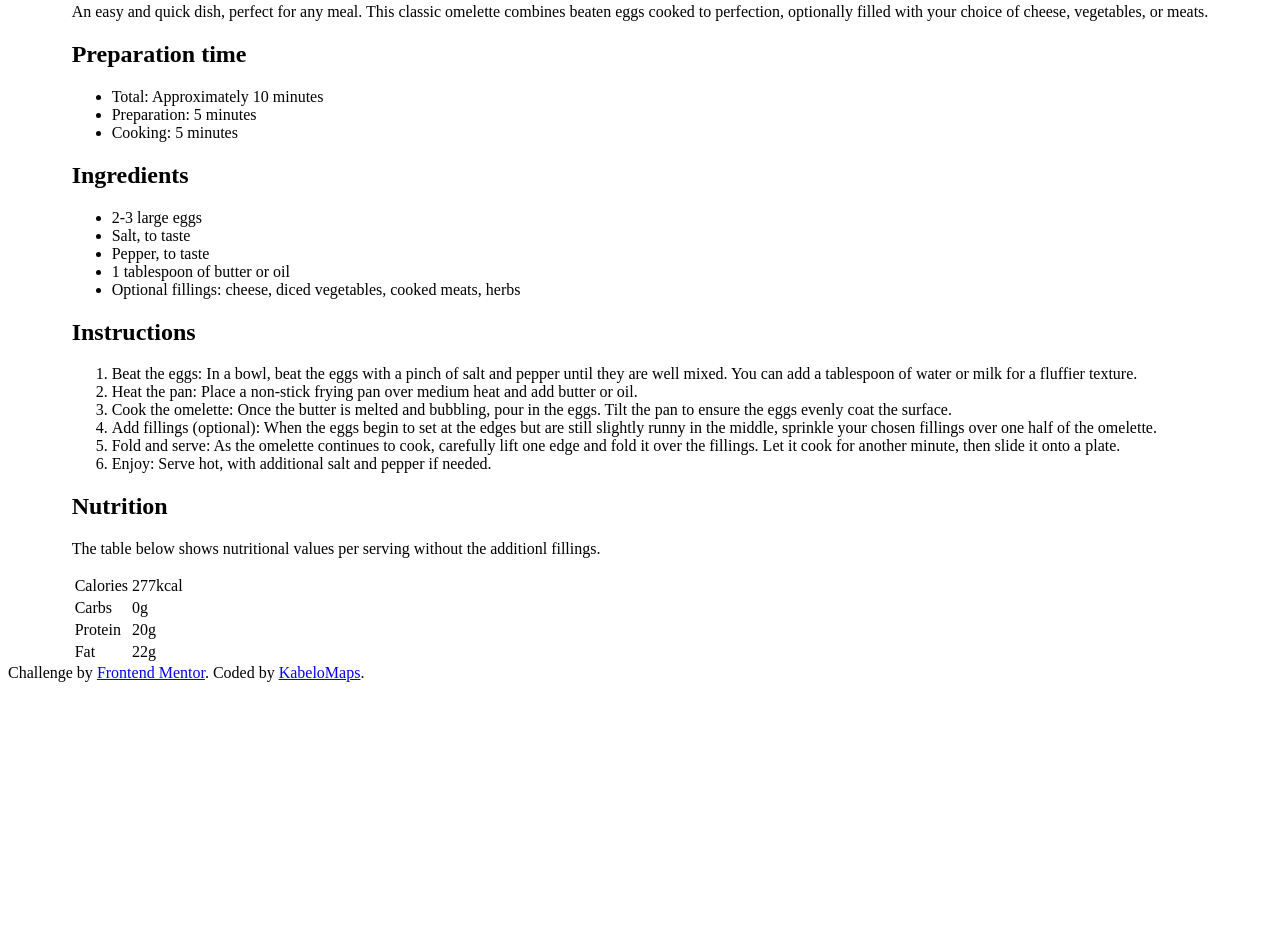
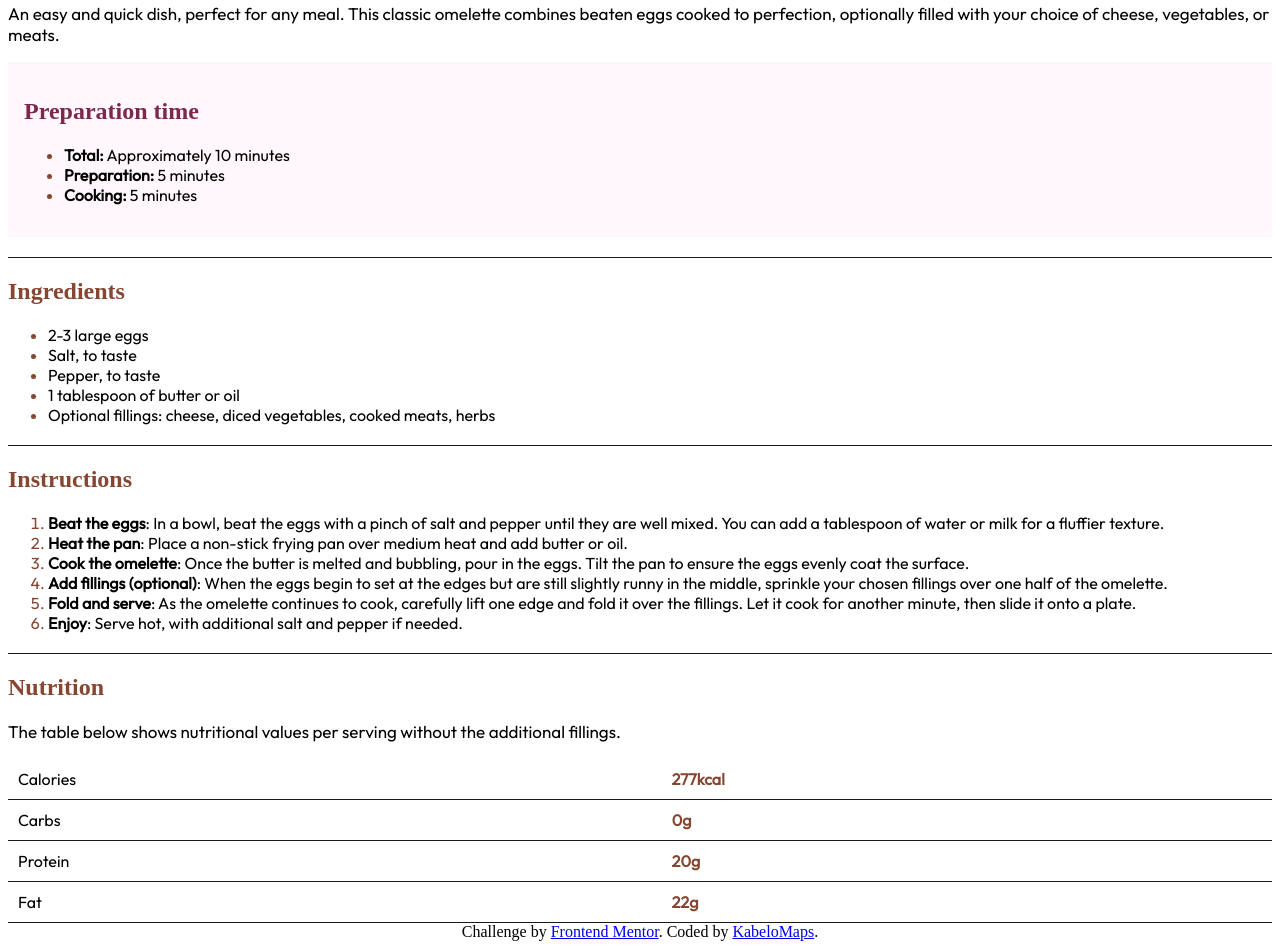
Before and after one commit to KabeloMaps/Recipe-Page, a plain HTML site: page index.html in a window 1280 px wide. Shown: the part 500-1449 px from the top of the page. Before the commit the page ends 1190 px from the top, so only its background shows below. Drawn offline with Linux system fonts and the light colour scheme.

Commit message:
Final Changes

```diff
--- a/index.html
+++ b/index.html
@@ -12,6 +12,8 @@
       href="./assets/images/favicon-32x32.png"
       />
       <link href="https://fonts.googleapis.com/css2?family=Young+Serif&display=swap" rel="stylesheet">
+      <link href="https://fonts.googleapis.com/css2?family=Outfit&display=swap" rel="stylesheet">
+
 
 
     <title>Recipe page</title>
@@ -26,8 +28,8 @@
 
 
 <section class="body">
-  <div class="Description">
-    <h1 id="description-header">Simple Omelette Recipe</h1>
+  <div class="description">
+    <h1 id="description-header" >Simple Omelette Recipe</h1>
     <p>
       An easy and quick dish, perfect for any meal. This classic omelette
       combines beaten eggs cooked to perfection, optionally filled with your
@@ -36,17 +38,17 @@
   </div>
 
 
-  <div class="Prep description">
-    <h2>Preparation time</h2>
+  <div class="prep-description">
+    <h2 style="color:#7A284E" >Preparation time</h2>
     <ul>
-      <li>Total: Approximately 10 minutes</li>
-      <li>Preparation: 5 minutes</li>
-      <li>Cooking: 5 minutes</li>
+      <li><b>Total:</b> Approximately 10 minutes</li>
+      <li><b>Preparation:</b> 5 minutes</li>
+      <li><b>Cooking:</b> 5 minutes</li>
     </ul>
   </div>
-
-  <div class="Ingredients">
-    <h2>Ingredients</h2>
+<hr>
+  <div class="ingredients">
+    <h2 style="color:#854632">Ingredients</h2>
     <ul>
       <li>2-3 large eggs</li>
       <li>Salt, to taste</a>
@@ -55,49 +57,58 @@
       <li>Optional fillings: cheese, diced vegetables, cooked meats, herbs</li>
     </ul>
   </div>
-
-  <div class="Instructions">
-   <h2>Instructions</h2>
+<hr>
+  <div class="instructions">
+   <h2 style="color:#854632">Instructions</h2>
     <ol>
-      <li>Beat the eggs: In a bowl, beat the eggs with a pinch of salt and pepper until they are well mixed. You can add a tablespoon of water or milk for a fluffier texture.
+      <li><b>Beat the eggs</b>: In a bowl, beat the eggs with a pinch of salt and pepper until they are well mixed. You can add a tablespoon of water or milk for a fluffier texture.
       </li>
-      <li>Heat the pan: Place a non-stick frying pan over medium heat and add butter or oil.
+      <li><b>Heat the pan</b>: Place a non-stick frying pan over medium heat and add butter or oil.
       </li>
-      <li>Cook the omelette: Once the butter is melted and bubbling, pour in the eggs. Tilt the pan to ensure the eggs evenly coat the surface.
+      <li><b>Cook the omelette</b>: Once the butter is melted and bubbling, pour in the eggs. Tilt the pan to ensure the eggs evenly coat the surface.
       </li>
-      <li>Add fillings (optional): When the eggs begin to set at the edges but are still slightly runny in the middle, sprinkle your chosen fillings over one half of the omelette.
+      <li><b>Add fillings (optional)</b>: When the eggs begin to set at the edges but are still slightly runny in the middle, sprinkle your chosen fillings over one half of the omelette.
       </li>
-      <li>Fold and serve: As the omelette continues to cook, carefully lift one edge and fold it over the fillings. Let it cook for another minute, then slide it onto a plate.
+      <li><b>Fold and serve</b>: As the omelette continues to cook, carefully lift one edge and fold it over the fillings. Let it cook for another minute, then slide it onto a plate.
 </li>   </li>
-<li>    Enjoy: Serve hot, with additional salt and pepper if needed.
+<li><b>Enjoy</b>: Serve hot, with additional salt and pepper if needed.
 </li>
   </div>
+<hr>
+  <div class="nutrition">
+    <h2 style="color:#854632">Nutrition</h2>
+    <p>The table below shows nutritional values per serving without the additional fillings.</p>
 
-  <div class="Nutrition">
-    <h2>Nutrition</h2>
-    <p>The table below shows nutritional values per serving without the additionl fillings.</p>
+      <table class="nutrition-table">
+        <tr>
+        <td>
+          Calories
+        </td>
+        <td style="color:#854632">
+          <b>277kcal</b>
+        </td>
+      </tr>
 
-      <table class="Nutrition-table">
-
-        <tr>
-          <td>Calories</td>
-          <td>277kcal</td>
-        </tr>
-
-       <tr>
-        <td>Carbs</td>
-        <td>0g</td>
-
-       </tr>
+      <tr>
+        <td>
+          Carbs
+        </td>
+        <td style="color:#854632">
+          <b>0g</b>
+        </td>
+      </tr>
 
        <tr>
         <td>Protein</td>
-        <td>20g</td>
 
+        <td style="color:#854632"><b>20g</b></td>
+        <tr>
        </tr>
+
+
        <tr>
         <td>Fat</td>
-        <td>22g</td>
+        <td style="color:#854632"><b>22g</b></td>
 
        </tr>
     </table>
--- a/style.css
+++ b/style.css
@@ -20,9 +20,57 @@ img {
 }
 #description-header {
   font-family: "Young Serif", serif;
+  text-align: center; /* Aligns the header to the center */
 }
 
-.body {
+.body,
+footer {
   margin: auto;
   max-width: fit-content;
 }
+
+p,
+li,
+td {
+  font-family: "Outfit", sans-serif;
+}
+
+p {
+  font-size: 17px;
+}
+.prep-description {
+  background-color: #fff7fb;
+  padding: 1em;
+}
+hr {
+  border: none;
+  border-top: 0.5px solid rgb(27, 26, 26); /* Black underline */
+  margin: 20px 0; /* Adds space before and after the line */
+}
+ol li::marker {
+  color: #854632; /* Change the color of the numbers */
+}
+
+ul li::marker {
+  color: #854632; /* Change the color of the numbers */
+}
+table {
+  width: 100%;
+  border-collapse: collapse;
+  border: none;
+}
+
+td {
+  padding: 10px;
+}
+
+/* Underline between the first and second row */
+tr {
+  border-bottom: 0.5px solid rgb(27, 26, 26); /* Black underline */
+}
+
+h1 {
+  font-size: 40px;
+  padding: 0%;
+  margin: 0%;
+}
```
